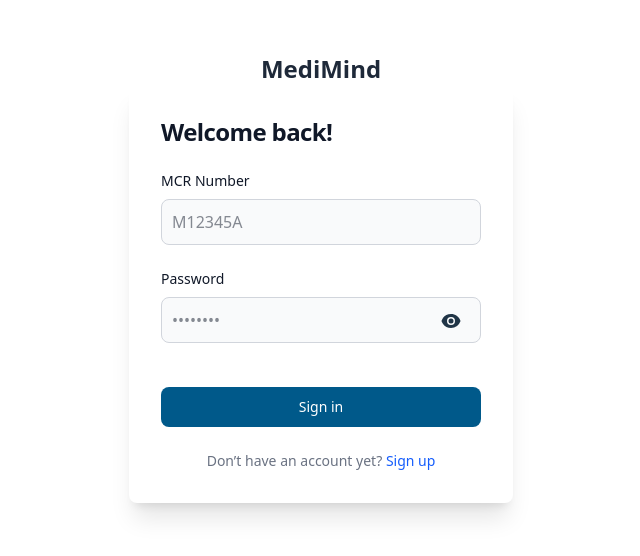
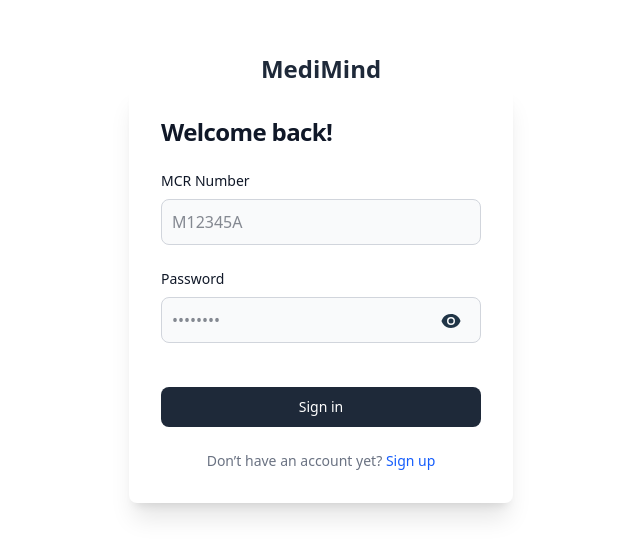
Before and after one commit to di-wee/MediMind, a React (Vite) app in the folder frontend/: page /login in a window 1280 px wide. Shown: the part 122-678 px from the top of the page, without its empty margins (319-959 px from the left). Built offline with nearby package versions, Linux system fonts and the light colour scheme; no server answers.

Commit message:
changing button to black

```diff
--- a/frontend/src/pages/Login.jsx
+++ b/frontend/src/pages/Login.jsx
@@ -133,7 +133,7 @@ function Login() {
 
 								<button
 									type='submit'
-									className='btn-demo'
+									className='btn-submit'
 									onClick={(e) => handleLogin(e)}>
 									Sign in
 								</button>
```
